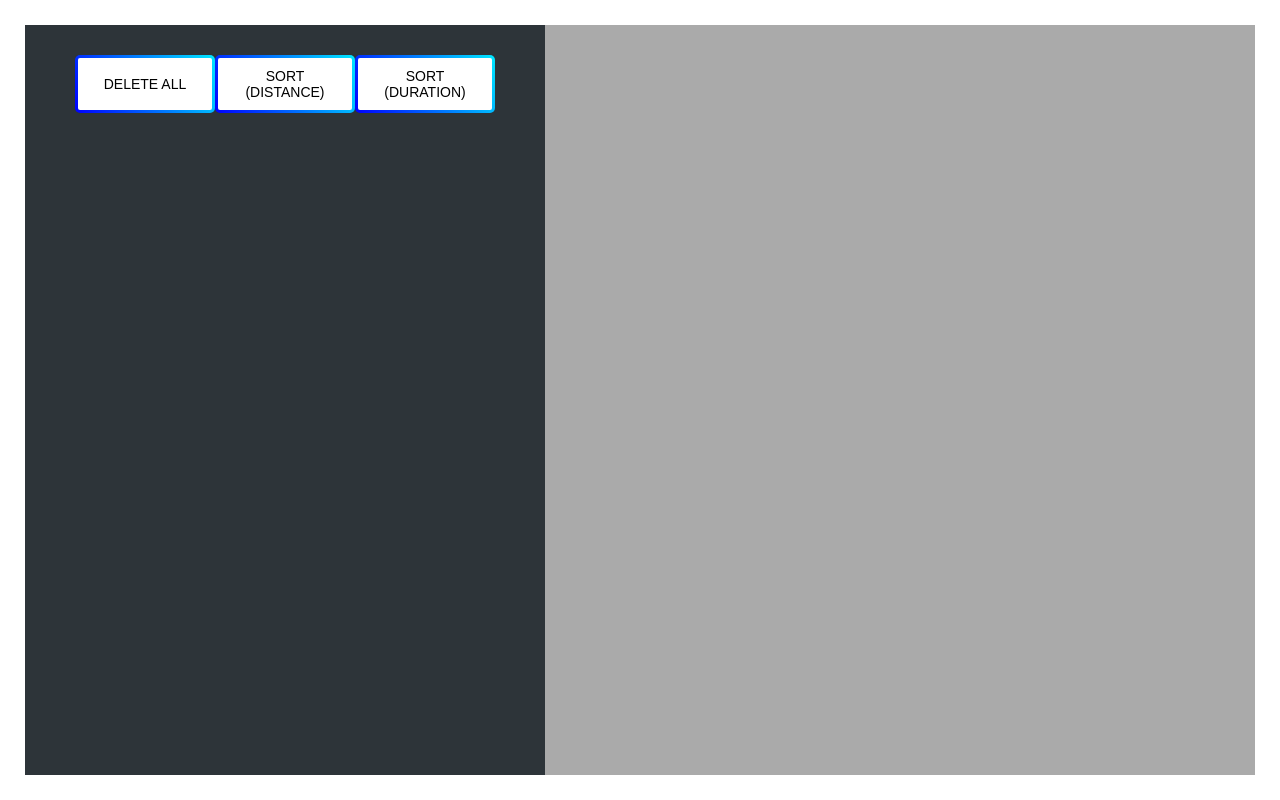
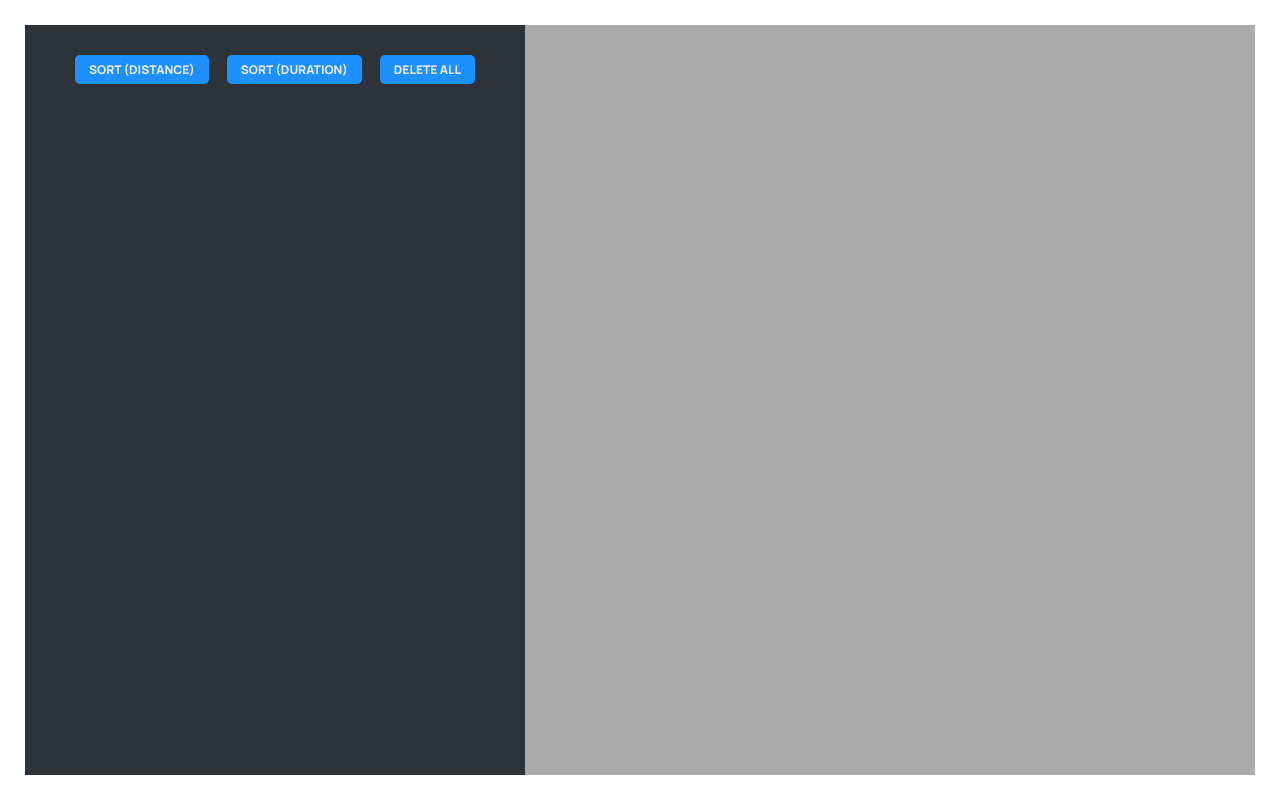
Before and after one commit to ma-fath/workout-manager, a website: page index.html in a window 1280 px wide. Drawn offline with nearby package versions, Linux system fonts and the light colour scheme.

Commit message:
Improve options section & button styles

```diff
--- a/index.html
+++ b/index.html
@@ -27,9 +27,9 @@
 <body>
 <div class="sidebar">
     <div class="options">
-        <button class="delete__all__btn">DELETE ALL</button>
         <button class="sort__distance__btn" value="distance">SORT (DISTANCE)</button>
         <button class="sort__duration__btn" value="duration">SORT (DURATION)</button>
+        <button class="delete__all__btn">DELETE ALL</button>
     </div>
     <form class="form hidden">
         <div class="buttons__group">
--- a/style.css
+++ b/style.css
@@ -1,6 +1,6 @@
 :root {
     --color-brand--1: #ffb545;
-    --color-brand--2: #00c46a;
+    --color-brand--2: #118751;
 
     --color-dark--1: #2d3439;
     --color-dark--2: #42484d;
@@ -130,10 +130,10 @@ a:visited {
     background-color: transparent;
     border: none;
     padding: 0;
-    cursor: pointer;
 }
 
 .buttons__group button:hover {
+    cursor: pointer;
     transform: scale(1.5);
     transition: transform 0.3s ease-in-out;
 }
@@ -200,27 +200,31 @@ a:visited {
 }
 
 .form__submit__btn {
-    /*display: none;*/
+    display: none;
 }
 
 .options {
     display: flex;
-    justify-content: space-around;
+    justify-content: space-between;
+    margin-bottom: 1.75rem;
 }
 
 .options button {
-    background: linear-gradient(#fff, #fff) padding-box, linear-gradient(60deg, #00f, #00e8ff) border-box;
-    background-color: inherit;
-    width: 14rem;
-    color: black;
-    padding: 10px 20px;
     border: 3px solid transparent;
     border-radius: 5px;
+    padding: 0.3rem 1.1rem;
+    font-family: inherit;
+    font-size: 1.2rem;
+    font-weight: 800;
+
+    background-color: dodgerblue;
+    color: inherit;
+}
+
+.options button:hover {
     cursor: pointer;
-    font-family: sans-serif;
-    font-size: 1.4rem;
-    /*box-shadow: inset 0px 1px 0px rgba(0, 0, 0, 0.2);*/
-    /*text-shadow: 1px 1px 0px rgba(0, 0, 0, 0.2);*/
+    transform: scale(1.1);
+    transition: transform 0.3s ease-in-out;
 }
 
 /* MAP */
@@ -254,6 +258,7 @@ a:visited {
     border-left: 5px solid var(--color-brand--1);
 }
 
+/*Media queries*/
 @media screen and (max-width: 800px) {
     body {
         flex-direction: column;
```
Also changed, not shown: todos.txt (+6 -6 lines).
